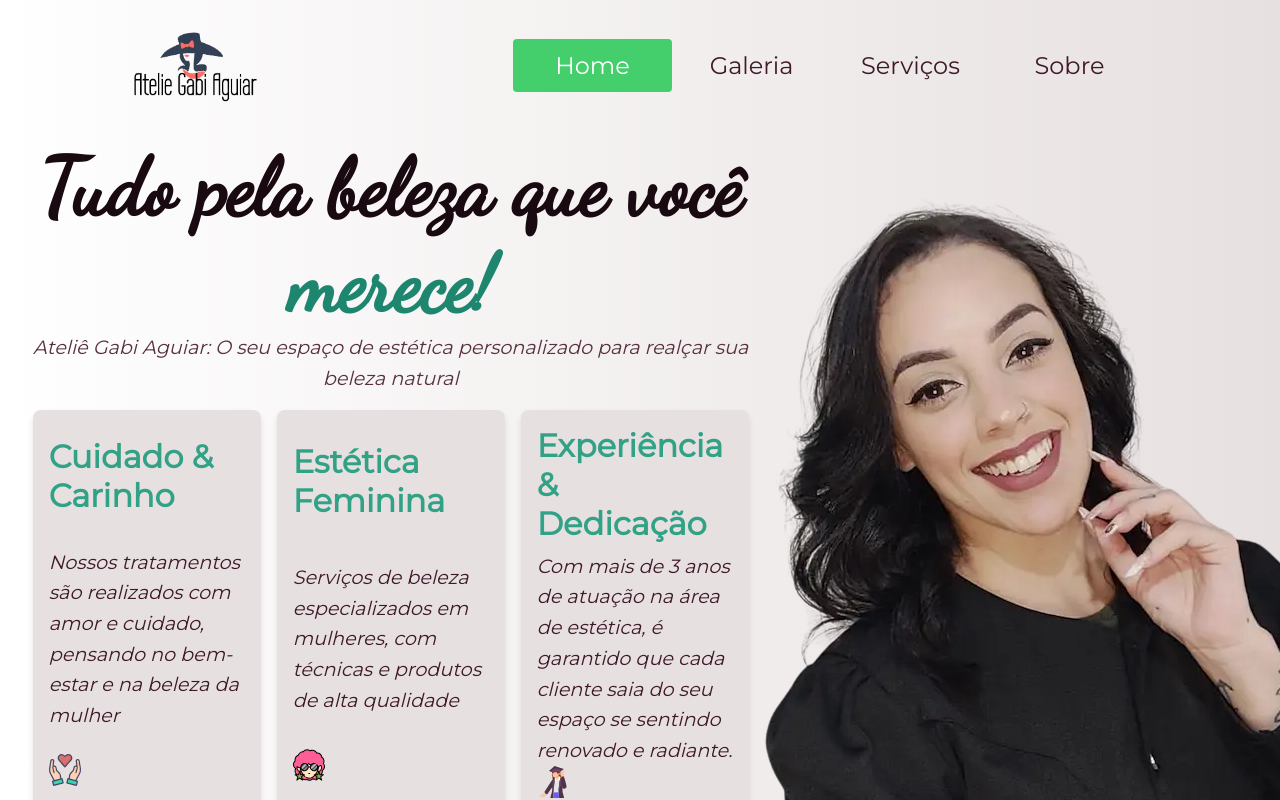
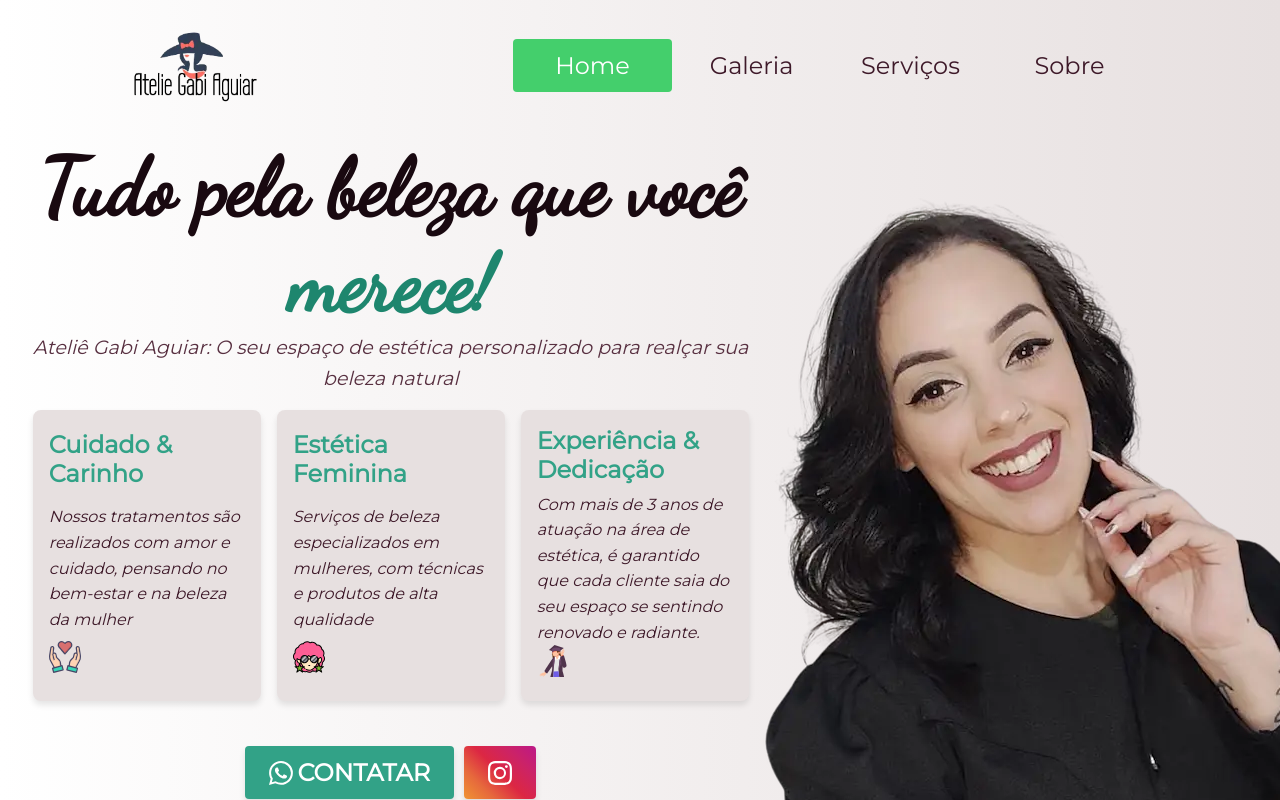
Before and after one commit to FilipeSall/Atelie-Gabi-Aguiar, a React (Create React App) app: page / in a window 1280 px wide. Shown: the top 800 px of the page. Built offline with nearby package versions, Linux system fonts and the light colour scheme.

Commit message:
ajustes css

```diff
--- a/src/components/home/Home.module.css
+++ b/src/components/home/Home.module.css
@@ -21,7 +21,6 @@
   .imgContainer {
     width: 40%;
     height: 100%;
-    position: relative;
     display: flex;
     align-items: center;
     justify-content: center;
--- a/src/components/panel/Panel.module.css
+++ b/src/components/panel/Panel.module.css
@@ -18,14 +18,14 @@
   }
 
   .panel h2 {
-    font-size: 2rem;
+    font-size: 1.5rem;
     color: var(--highlight);
     margin-bottom: 8px;
   }
 
   .panel p {
     color: var(--text);
-
+    font-size: 16px;
   }
 
   .panel:hover span {
```
